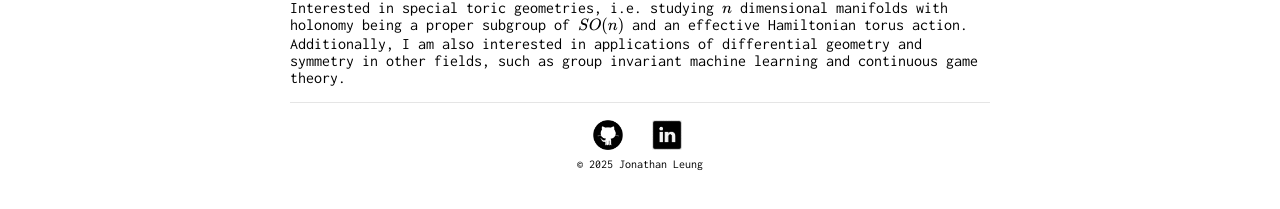
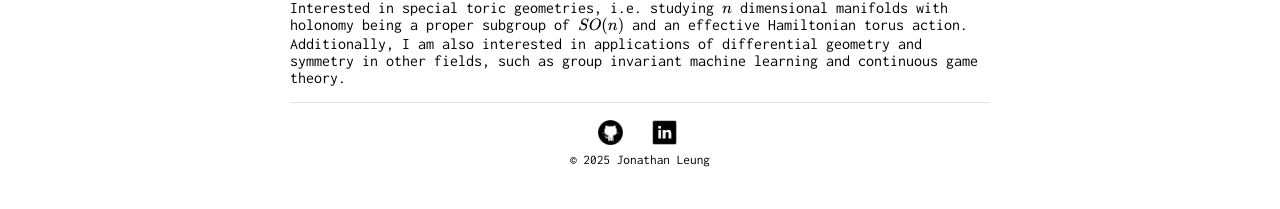
Before and after one commit to jleungs/jleungs.github.io, a Jekyll site: the page built from index.md, in a window 1280 px wide. Shown: the part 403-612 px from the top of the page. Built offline with Jekyll 4.4.1, drawn with Linux system fonts in a browser that asks for light colours; formulas are drawn with MathJax 3; our own code applies the rules of GitHub Pages for plain Markdown files.

Commit message:
fixed font size

```diff
--- a/_sass/footer.scss
+++ b/_sass/footer.scss
@@ -4,8 +4,8 @@
 }
 
 .footer img {
-    width: 30px;
-    height: 30px;
+    width: 25px;
+    height: 25px;
     margin: 0 5px;
 }
 
@@ -16,7 +16,6 @@
 }
 
 .footer small {
-    font-size: 12px;
     display: block;
     margin-top: 5px;
 }
```
